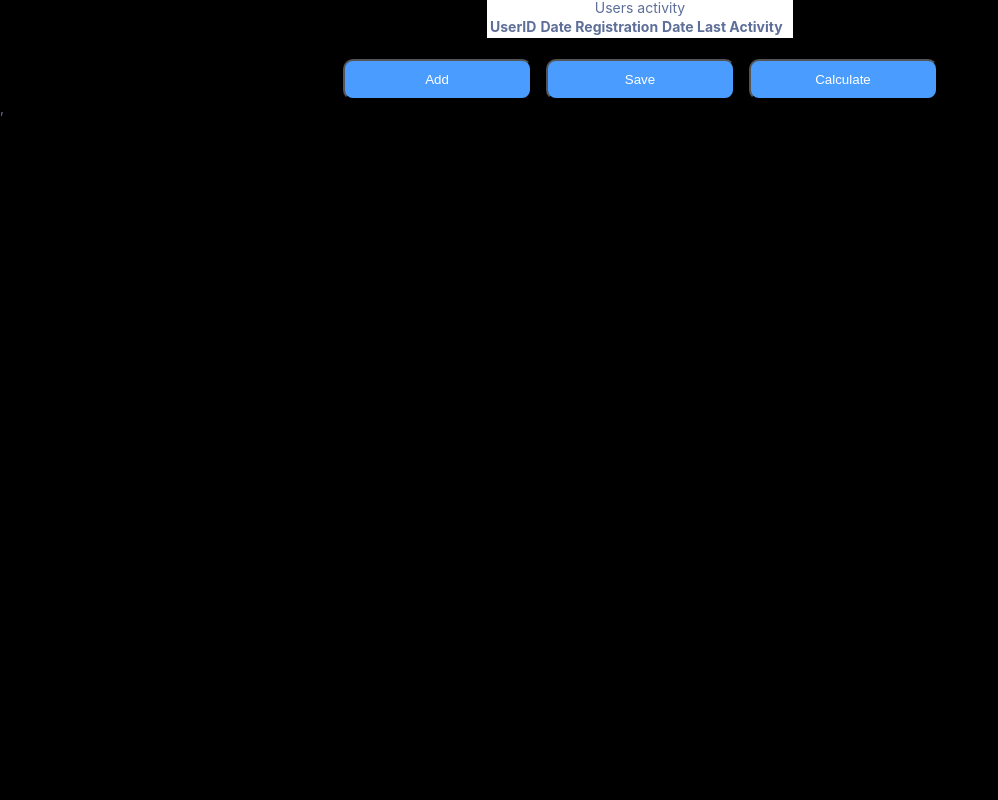
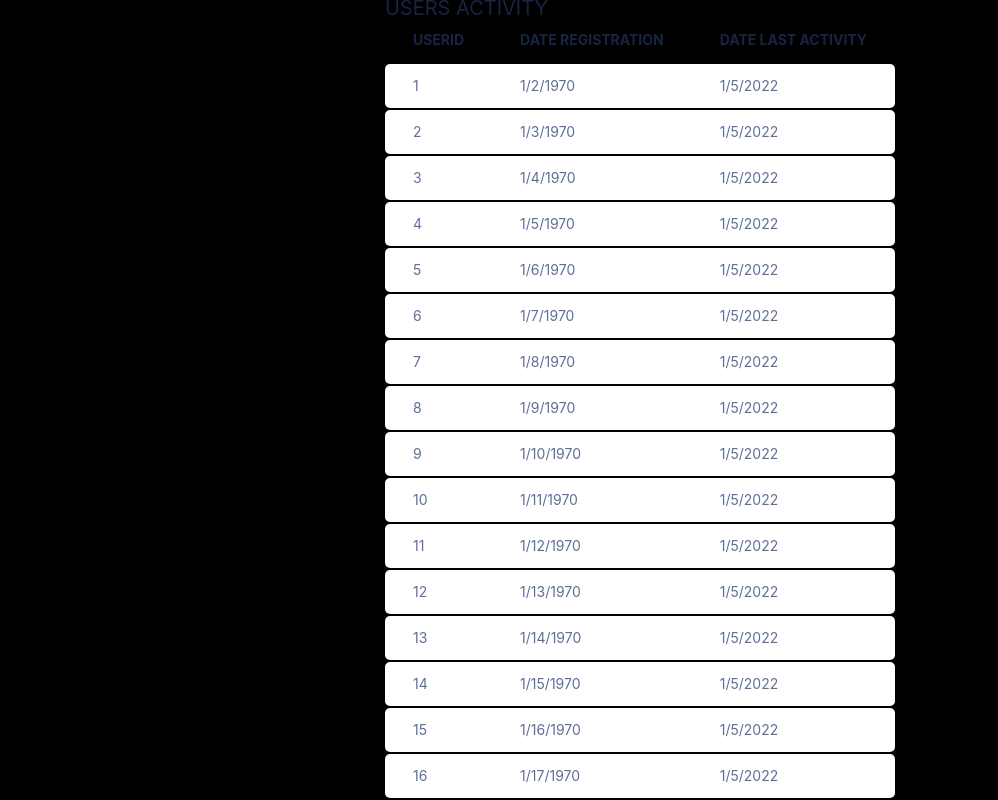
Before and after one commit to ArhDemetriy/UserActivity, a React (Create React App) app: page / in a window 1280 px wide. Both pictures are taken after a click on the button "Add". Shown: the top 800 px of the page, without its empty margins (0-998 px from the left). Built offline with nearby package versions, Linux system fonts and the light colour scheme.

Commit message:
del Button.tsx add Uset.tsx

```diff
--- /dev/null
+++ b/src/app/Controls/AddUser/AddUser.ts
@@ -0,0 +1,30 @@
+import { UserActions } from "../../../redux/actions/UserActions";
+
+let id = 0
+
+const DAY = 24 * 60 * 60 * 1000
+
+export const addUser: React.MouseEventHandler<HTMLButtonElement> = function (event) {
+    // UserActions.addUsers([
+    //     {
+    //         id: id,
+    //         registration: new Date(id++ * DAY),
+    //         lastActivity: new Date(),
+    //     },
+    // ])
+    UserActions.addUsers(getManyUsers())
+}
+
+function getManyUsers(count = 30) {
+    const users: Parameters<typeof UserActions['addUsers']>[0] = []
+
+    for (let i = 0; i < count; i++) {
+        users.push({
+            id: ++id,
+            registration: new Date(id * DAY),
+            lastActivity: new Date(),
+        })
+    }
+
+    return users
+}
--- a/src/app/Controls/Controls.tsx
+++ b/src/app/Controls/Controls.tsx
@@ -1,26 +1,25 @@
 import React from 'react';
-import { Button } from '../../components/button/button';
+import { addUser } from './AddUser/AddUser';
 import './Controls.scss';
+import './button/button.scss';
 
 export const Controls: React.FC = () => {
-
-    function addUser() {
-
-    }
-
-    return <div className="controls">
-        <Button
-            requireCssClass='controls-button_add'
+    return <div
+        className="controls"
+    >
+        <button
+            className='controls-button_add button'
             type='button'
-        >Add</Button>
-        <Button
-            requireCssClass='controls-button_save'
+            onClick={addUser}
+        >Add</button>
+        <button
+            className='controls-button_save button'
             type='submit'
-        >Save</Button>
-        <Button
-            requireCssClass='controls-button_calculate'
+        >Save</button>
+        <button
+            className='controls-button_calculate button'
             type='button'
-        >Calculate</Button>
+        >Calculate</button>
     </div>
 }
 
--- a/src/app/Table/Table.scss
+++ b/src/app/Table/Table.scss
@@ -1,3 +1,21 @@
+@import "/src/globalScss/globalColors";
+
 .table{
-    background-color: white;
+    border-spacing: 0 Max(2px, .1rem);
+    &-caption{
+        color: #{color-focus(.4)};
+        text-align: left;
+        text-transform: uppercase;
+        font-size: 1.429rem;
+    }
+    &-head{
+        text-align: left;
+        color: #{color-focus(.4)};
+        text-transform: uppercase;
+        &-item{
+            padding: 1rem 2rem;
+        }
+    }
+    &-body{
+    }
 }
--- a/src/app/Table/Table.tsx
+++ b/src/app/Table/Table.tsx
@@ -2,34 +2,24 @@ import React from 'react';
 import { useSelector } from 'react-redux';
 import { TState } from '../../redux/store/reducer';
 import './Table.scss';
+import { User } from './User/User';
 
 export const Table: React.FC = () => {
-    const users = useSelector((store: TState) => store.users)
+    const users = useSelector((store: TState) => store.users, (left, right) => left.length === right.length)
 
-    function getTBody() {
-        return <tbody>{
-            users.map(user => <tr key={user.id}>
-                <td>{user.id}</td>
-                <td>{user.registration.toLocaleDateString()}</td>
-                <td>{user.lastActivity.toLocaleDateString()}</td>
-            </tr>)
+    return <table className="table">
+        <caption className="table-caption">Users activity</caption>
+        <thead className="table-head">
+            <tr>
+                <th className="table-head-item" scope="col">UserID</th>
+                <th className="table-head-item" scope="col">Date Registration</th>
+                <th className="table-head-item" scope="col">Date Last Activity</th>
+            </tr>
+        </thead>
+        <tbody className={"table-body"}>{
+            users.map((user, index) => <User requireCssClass='table-body-item' index={index} key={user.id} />)
         }</tbody>
-    }
-
-    return <div className="table">
-        <table>
-            <caption>Users activity</caption>
-            <thead>
-                <tr>
-                    <th scope="col">UserID</th>
-                    <th scope="col">Date Registration</th>
-                    <th scope="col">Date Last Activity</th>
-                    <th>&nbsp;</th>
-                </tr>
-            </thead>
-            {getTBody()}
-        </table>
-    </div>
+    </table>
 }
 
 export default Table
--- /dev/null
+++ b/src/app/Table/User/User.scss
@@ -0,0 +1,12 @@
+.user{
+    &-item{
+        padding: 1rem 2rem;
+        background-color: white;
+        &_first {
+            border-radius: 5px 0 0 5px ;
+        }
+        &_last {
+            border-radius: 0 5px 5px 0;
+        }
+    }
+}
--- /dev/null
+++ b/src/app/Table/User/User.tsx
@@ -0,0 +1,33 @@
+import React from 'react';
+import './User.scss';
+import { useSelector } from 'react-redux';
+import { TState } from '../../../redux/store/reducer';
+import { IBasicProps } from '../../../types/reactComponents/basic';
+
+interface IUserProps extends IBasicProps{
+    index: number
+}
+
+export const User: React.FC<IUserProps> = ({ index, requireCssClass }) => {
+    const user = useSelector(
+        (store: TState) => store.users[index],
+        // (left, right) => {
+        //     // юзеры совпадают когда у них совпадают все поля.
+        //     if (!left !== !right) { return false }
+        //     if (!(left && right)) { return true }
+        //     return left.id === right.id
+        //         && left.lastActivity === right.lastActivity
+        //         && left.registration === right.registration
+        // }
+    )
+
+    if (!user) { return null }
+
+    return <tr className={requireCssClass + ' user'}>
+        <td className={'user-item user-item_first'}>{user.id}</td>
+        <td className={'user-item'}>{user.registration.toLocaleDateString()}</td>
+        <td className={'user-item user-item_last'}>{user.lastActivity.toLocaleDateString()}</td>
+    </tr>
+}
+
+export default User
--- a/src/components/button/button.tsx
+++ /dev/null
@@ -1,18 +0,0 @@
-import React from 'react';
-import { IBasicProps } from '../../types/reactComponents/basic';
-import './button.scss';
-
-interface ButtonProps extends IBasicProps{
-    type?: React.ButtonHTMLAttributes<HTMLButtonElement>['type']
-}
-
-export const Button: React.FC<ButtonProps> = ({ requireCssClass, children, type }) => {
-    const mainClass = requireCssClass + " button"
-
-    return <button
-        className={mainClass}
-        type={type || 'button'}
-    >{children}</button>
-}
-
-export default Button;
--- a/src/redux/actions/UserActions.ts
+++ b/src/redux/actions/UserActions.ts
@@ -2,10 +2,12 @@ import { store } from "../store";
 import { ADD_USERS, TUserReducerAction } from "../store/reducer/userReducer";
 
 export class UserActions {
-    static setUser(payload: TUserReducerAction['payload']) {
+    static addUsers(users: TUserReducerAction['payload']['users']) {
         store.dispatch({
             type: ADD_USERS,
-            payload,
+            payload: {
+                users
+            },
         })
     }
 }
```
Also changed, not shown: src/app/Controls/button/button.scss (renamed from src/components/button/button.scss).
